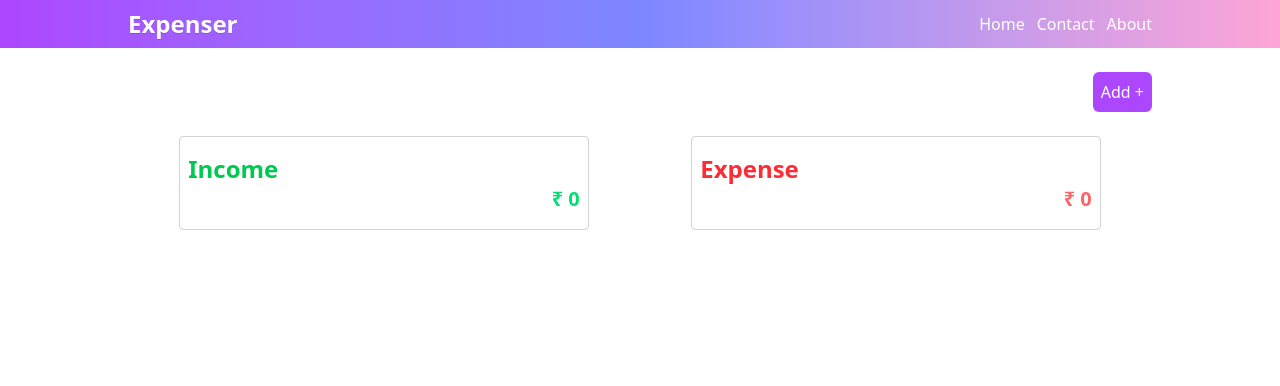
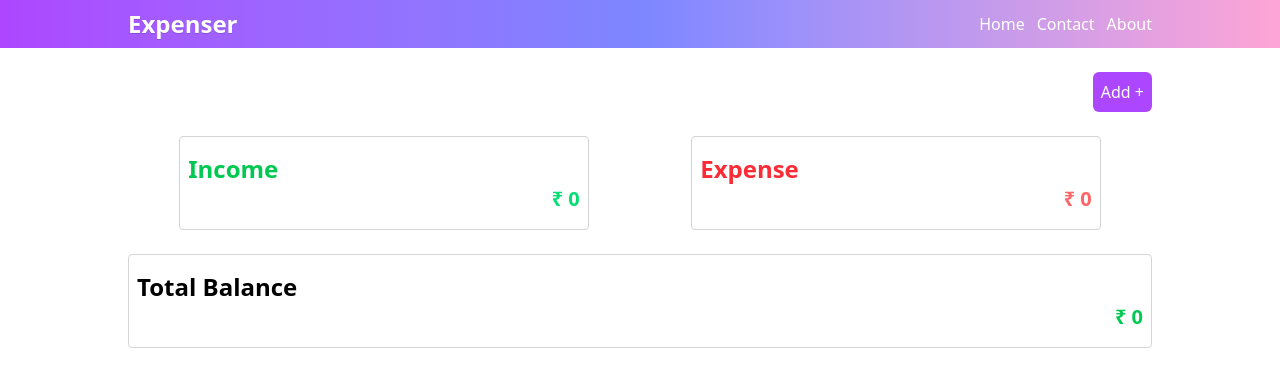
Before and after one commit to Vexora-Tech/Expense-Manager, a React (Vite) app: page / in a window 1280 px wide. Shown: the top 386 px of the page. Built offline with nearby package versions, Linux system fonts and the light colour scheme.

Commit message:
added a total balance highligter

```diff
--- a/src/components/AllExpense.jsx
+++ b/src/components/AllExpense.jsx
@@ -25,19 +25,33 @@ function AllExpense() {
     return price;
   };
 
+  const totalIncome = calculateMoney("income");
+  const totalExpense = calculateMoney("expense");
+  const totalBalance = totalIncome - totalExpense;
+
   return (
     <>
-      <div className="grid grid-cols-1 lg:grid-cols-2 gap-y-4 mt-6">
+      <div className="grid grid-cols-1 lg:grid-cols-2 gap-y-6 mt-6">
         <div className="w-[96%] lg:w-[80%] mx-auto py-4 px-2 rounded border border-zinc-300">
           <p className="font-bold text-2xl text-green-500">Income</p>
           <p className="text-xl font-semibold text-end text-green-400">
-            ₹ {calculateMoney("income")}
+            ₹ {totalIncome}
           </p>
         </div>
         <div className="w-[96%] lg:w-[80%] mx-auto py-4 px-2 rounded border border-zinc-300">
           <p className="font-bold text-2xl text-red-500">Expense</p>
           <p className="text-xl font-semibold text-end text-red-400">
-            ₹ {calculateMoney("expense")}
+            ₹ {totalExpense}
+          </p>
+        </div>
+        <div className="col-span-2 py-4 px-2 rounded border border-zinc-300">
+          <p className="font-bold text-2xl">Total Balance</p>
+          <p
+            className={`text-xl font-semibold text-end ${
+              totalBalance >= 0 ? "text-green-500" : "text-red-500"
+            }`}
+          >
+            ₹ {totalBalance}
           </p>
         </div>
       </div>
```
